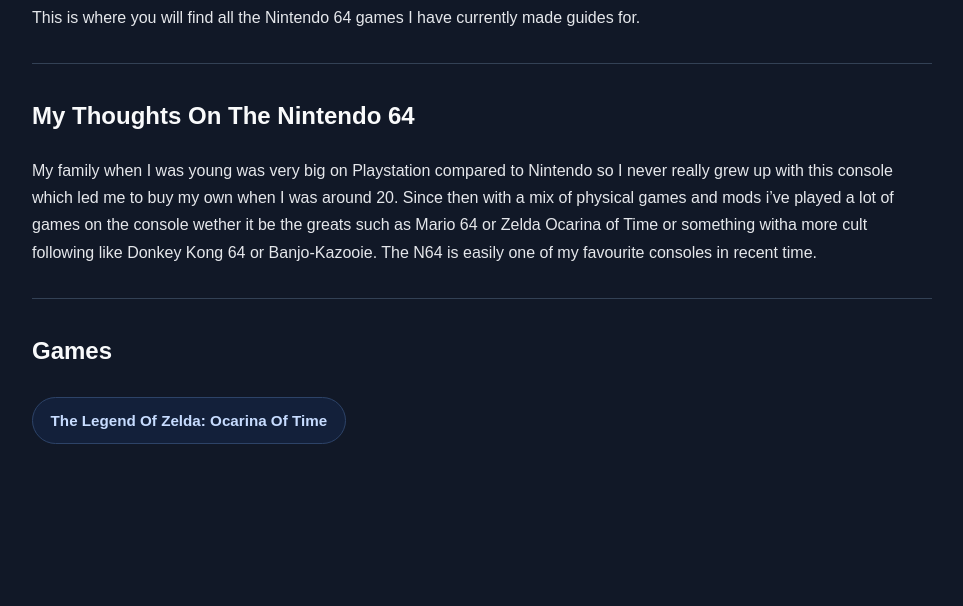
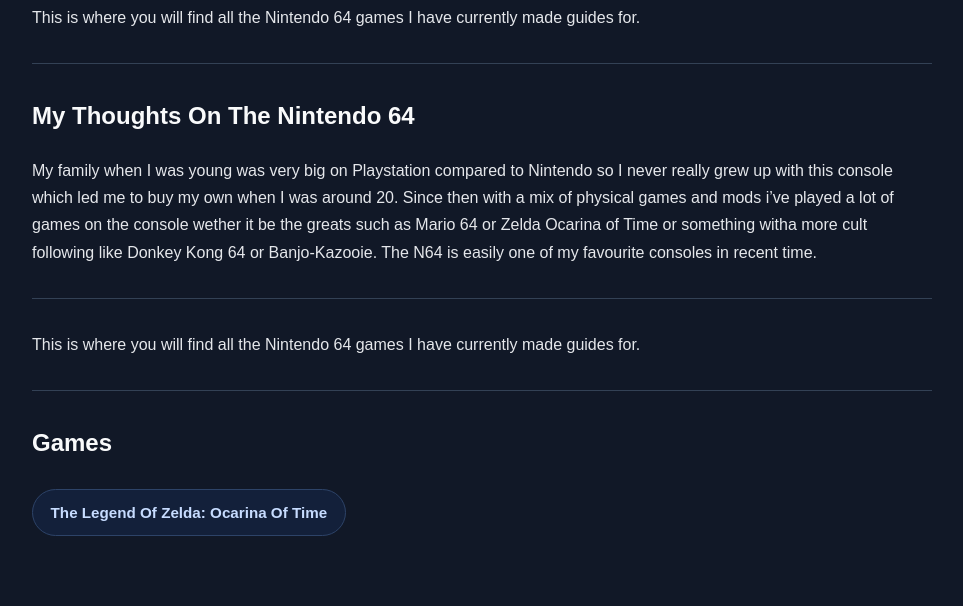
Before and after one commit to ForgottenGem/ForgottenGuides, a Jekyll site: the page built from n64/index.md, in a window 1280 px wide. Shown: the part 812-1418 px from the top of the page, without its empty margins (158-1121 px from the left). Built offline with Jekyll 4.4.1, drawn with Linux system fonts in a browser that asks for light colours; before the commit the page ends 1326 px from its top, so only the background shows below that.

Commit message:
Update index.md

```diff
--- a/n64/index.md
+++ b/n64/index.md
@@ -27,6 +27,10 @@ My family when I was young was very big on Playstation compared to Nintendo so I
 
 ---
 
+This is where you will find all the Nintendo 64 games I have currently made guides for.
+
+---
+
 ## Games
 
 <a class="button-link" href="{{ '/n64/oot/' | relative_url }}">
```
